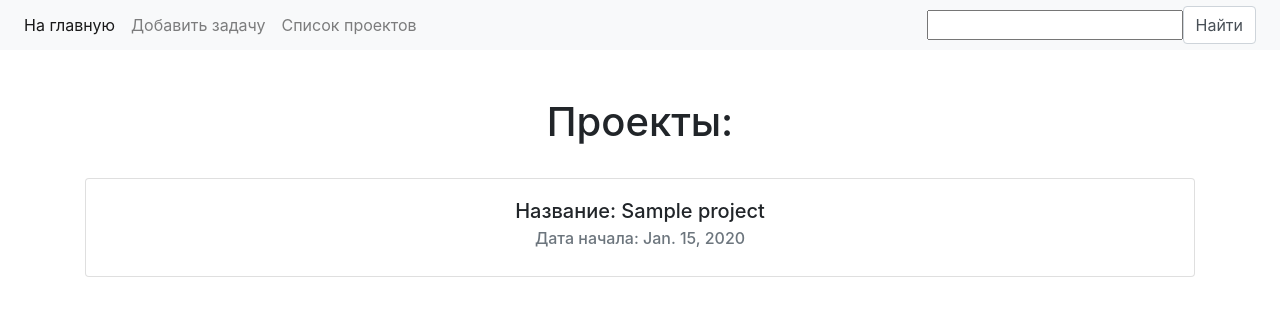
After one commit to violettalivada/hw_49, a Django app: page /projects/ in a window 1280 px wide. The commit adds this page. Shown: the top 316 px of the page. Run offline with Django 3.2, Linux system fonts and the light colour scheme; tables that the repository leaves empty hold one stand-in row (values such as "Sample post"); parts of the project's set-up code (start-up, migrations or seed data) failed here and were passed over; some libraries are stand-ins or nearby versions.

Commit message:
Добавлено представлени для вывода списка проектов, соответствующий шаблон и ссылк ана главной странице, а также подправлена модель проекта

```diff
--- a/source/main/urls.py
+++ b/source/main/urls.py
@@ -25,4 +25,5 @@ urlpatterns = [
     path('tasks/add/', TaskCreateView.as_view(), name='task_create'),
     path('task/<int:pk>/update/', TaskUpdateView.as_view(), name='task_update'),
     path('task/<int:pk>/delete/', TaskDeleteView.as_view(), name='task_delete'),
+    path('projects/', ProjectListView.as_view(), name='project_list')
 ]
--- a/source/webapp/forms.py
+++ b/source/webapp/forms.py
@@ -35,3 +35,10 @@ class TaskForm(forms.ModelForm):
 
 class SimpleSearchForm(forms.Form):
     search = forms.CharField(max_length=100, required=False, label="Найти")
+
+
+class ProjectForm(forms.Form):
+    model = Project
+    fields = ['title', 'description', 'start_date', 'end_date']
+    widgets = {'start_date': forms.DateInput(attrs={'type': 'date'}),
+               'end_date': forms.DateInput(attrs={'type': 'date'})}
--- a/source/webapp/models.py
+++ b/source/webapp/models.py
@@ -47,7 +47,7 @@ class Task(models.Model):
 class Project(models.Model):
     title = models.CharField(max_length=200, null=False, blank=False, verbose_name='Заголовок')
     description = models.TextField(max_length=3000, null=True, blank=True, verbose_name='Описание')
-    start_date = models.DateField(auto_now=False, verbose_name='Дата выполнения')
+    start_date = models.DateField(auto_now=False, verbose_name='Дата начала')
     end_date = models.DateField(null=True, blank=True, verbose_name='Дата окончания')
 
     def __str__(self):
--- a/source/webapp/templates/base.html
+++ b/source/webapp/templates/base.html
@@ -22,6 +22,9 @@
       <li class="nav-item my-2">
         <a class="nav-link" href="{% url 'task_create' %}">Добавить задачу</a>
       </li>
+      <li class="nav-item my-2">
+        <a class="nav-link" href="{% url 'project_list' %}">Список проектов</a>
+      </li>
     </ul>
     {% block search %}
         <div class="search-form">
--- /dev/null
+++ b/source/webapp/templates/project_templates/project_list.html
@@ -0,0 +1,23 @@
+{% extends 'partial/../base.html' %}
+
+{% block title %}To do list{% endblock %}
+
+{% block content %}
+    <div class="title mt-5 pb-4" style="text-align: center"><h1>Проекты:</h1></div>
+     {% if is_paginated %}
+        {% include 'partial/pagination.html' %}
+     {% endif %}
+        {% for project in projects %}
+        <div class="card-deck">
+            <div class="card mb-2 text-center">
+            <div class="card-body">
+            <h5 class="card-title">Название: {{ project.title }}</h5>
+                <h6 class="card-subtitle mb-2 text-muted">Дата начала: {{ project.start_date }}</h6>
+      </div>
+            </div>
+        </div>
+    {% endfor %}
+     {% if is_paginated %}
+        {% include 'partial/pagination.html' %}
+    {% endif %}
+{% endblock %}
--- a/source/webapp/views/project_views.py
+++ b/source/webapp/views/project_views.py
@@ -0,0 +1,16 @@
+from django.shortcuts import redirect, get_object_or_404
+from webapp.models import *
+from django.urls import reverse
+from django.views.generic import TemplateView, FormView, ListView
+from webapp.forms import *
+from django.db.models import Q
+
+
+class ProjectListView(ListView):
+    template_name = 'project_templates/project_list.html'
+    context_object_name = 'projects'
+    paginate_by = 3
+    paginate_orphans = 0
+
+    def get_queryset(self):
+        return Project.objects.all().order_by('-start_date')
```
